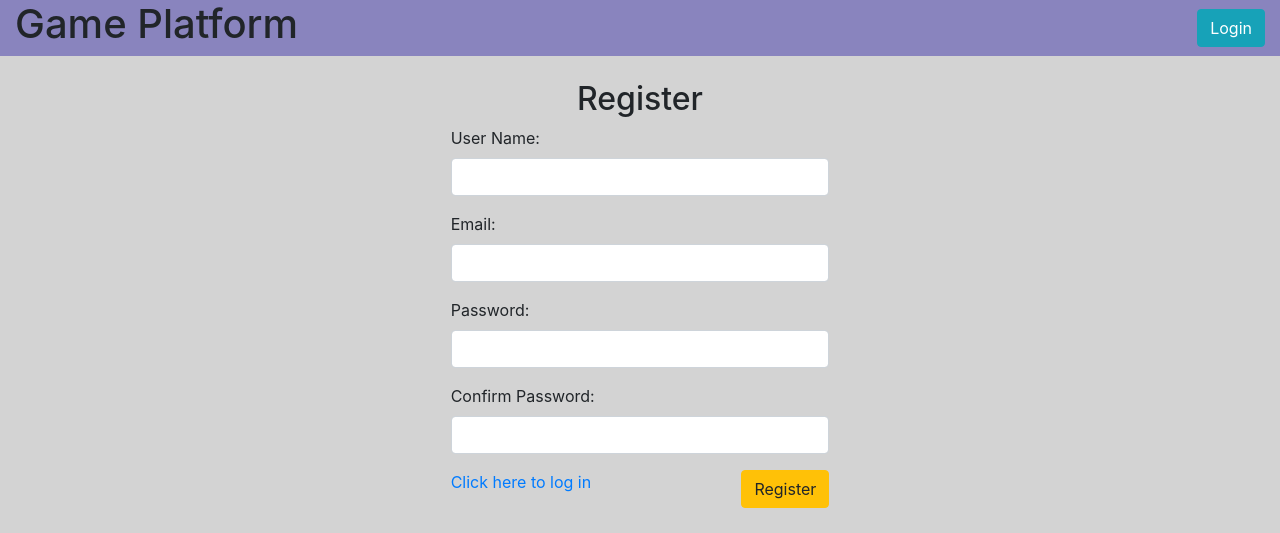
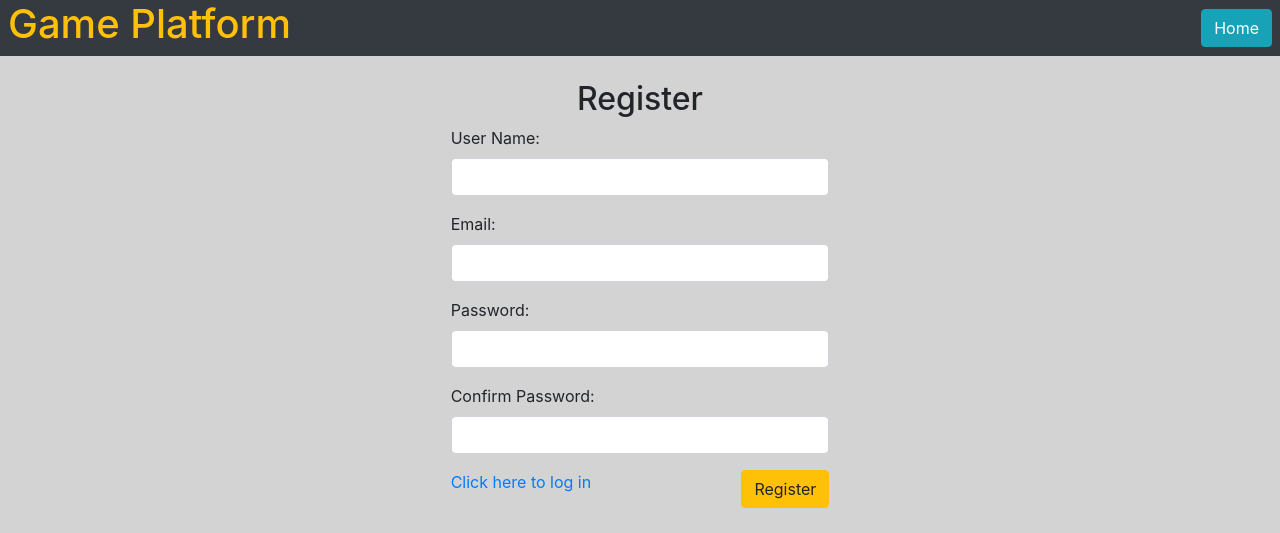
Before and after one commit to JDavisWASD/Game_Storefront, a Flask app: page /new in a window 1280 px wide. Shown: the top 533 px of the page. Run offline with Flask 2, Linux system fonts and the light colour scheme; some libraries are stand-ins or nearby versions.

Commit message:
changed nav bar

```diff
--- a/flask_app/templates/register.html
+++ b/flask_app/templates/register.html
@@ -12,9 +12,10 @@
 </head>
 
 <body style="background-color:lightgray">
-    <nav class="d-flex justify-content-between align-items-center col-12 bg-faded-purple">
+    <!-- navbar -->
+    <nav class="d-flex justify-content-between align-items-center bg-dark text-warning px-2">
         <h1>Game Platform</h1>
-        <a href="/" class="btn btn-info">Login</a>
+        <a href="/" class="btn btn-info">Home</a>
     </nav>
 
     <div>
```
